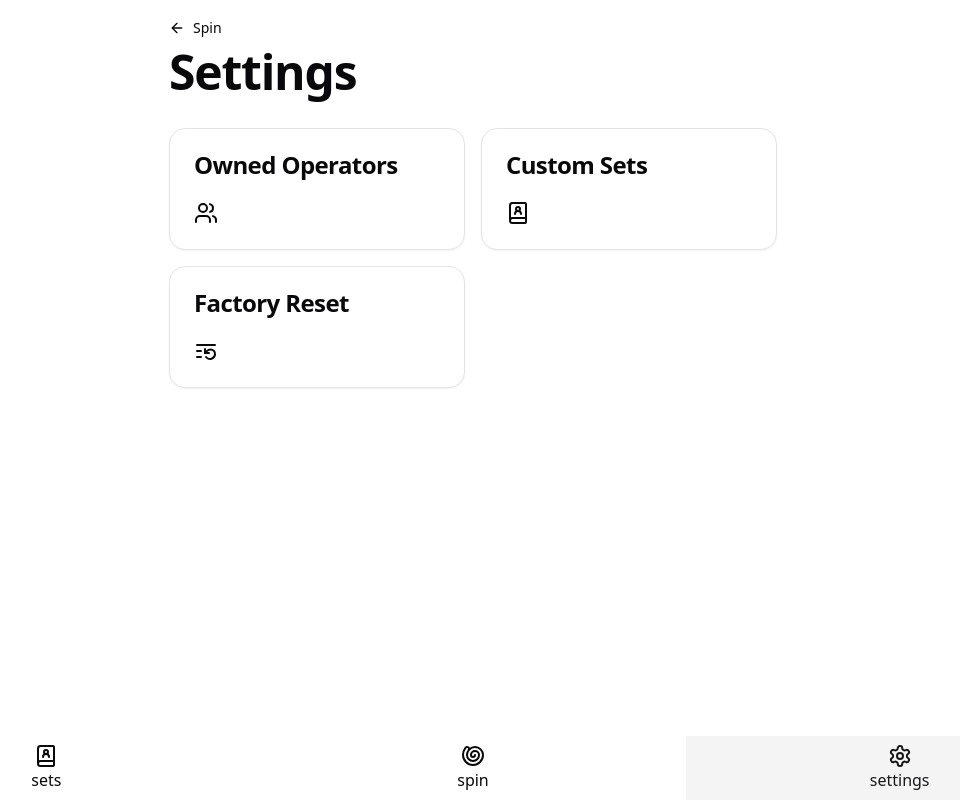
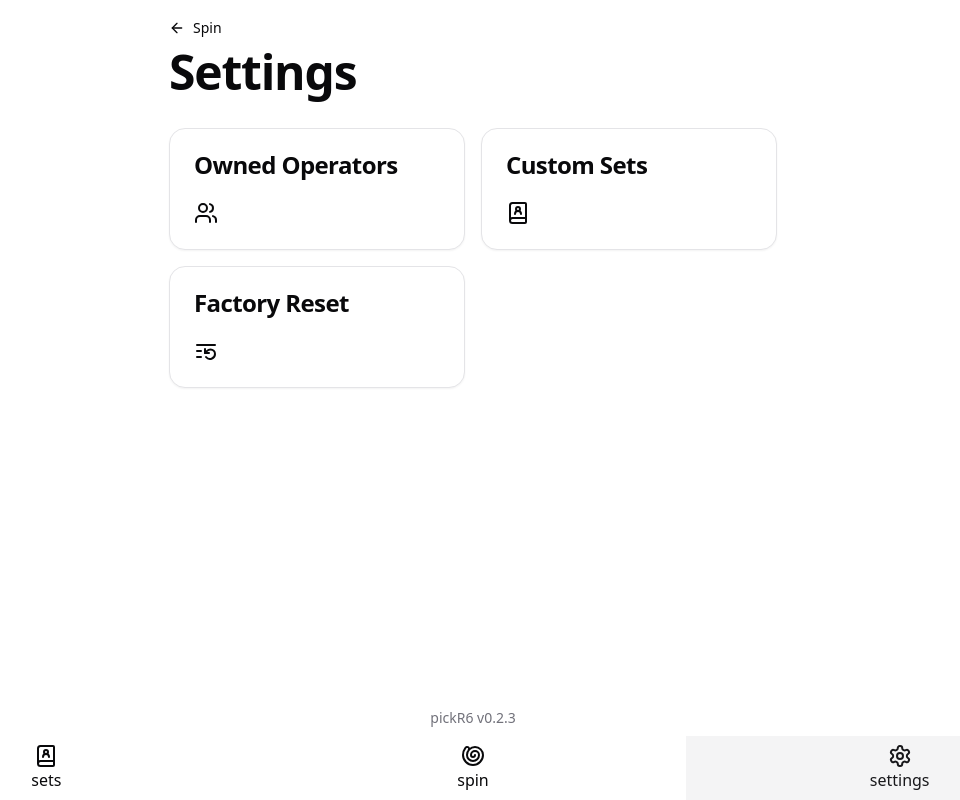
Before and after one commit to Gabagoolers/pickR6, a SvelteKit app in the folder packages/pickr6-svelte/: page /settings in a window 1280 px wide. Shown: the whole page, without its empty margins (167-1127 px from the left). Built offline with nearby package versions, Linux system fonts and the light colour scheme.

Commit message:
feat: display version on settings page (#27)

```diff
--- a/packages/pickr6-svelte/eslint.config.js
+++ b/packages/pickr6-svelte/eslint.config.js
@@ -32,5 +32,10 @@ export default ts.config(
 				parser: ts.parser
 			}
 		}
+	},
+	{
+		rules: {
+			'no-undef': 'off'
+		}
 	}
 );
--- a/packages/pickr6-svelte/package.json
+++ b/packages/pickr6-svelte/package.json
@@ -3,6 +3,7 @@
 	"private": false,
 	"version": "0.2.3",
 	"type": "module",
+	"homepage": "https://github.com/Gabagoolers/pickR6",
 	"scripts": {
 		"dev": "vite dev",
 		"build": "vite build",
--- a/packages/pickr6-svelte/src/app.d.ts
+++ b/packages/pickr6-svelte/src/app.d.ts
@@ -8,6 +8,12 @@ declare global {
 		// interface PageState {}
 		// interface Platform {}
 	}
+
+	declare const PKG: {
+		version: string;
+		homepage?: string;
+		[key: string]: unknown;
+	};
 }
 
 export {};
--- a/packages/pickr6-svelte/src/routes/settings/+page.svelte
+++ b/packages/pickr6-svelte/src/routes/settings/+page.svelte
@@ -26,6 +26,8 @@
 	<title>Settings</title>
 </svelte:head>
 
+<div class="flex h-full flex-grow flex-col justify-between">
+	<div>
 		<header class="flex flex-row justify-between">
 			<Button class="pl-0" variant="ghost" href="/">
 				<ArrowLeft />
@@ -41,3 +43,12 @@
 			{/each}
 			<FactoryReset />
 		</section>
+	</div>
+
+	<footer class="flex flex-row items-center justify-center">
+		<p class="text-sm text-muted-foreground">
+			<a href={PKG.homepage} target="_blank">pickR6</a>
+			<a href={`${PKG.homepage}/releases`} target="_blank">v{PKG.version}</a>
+		</p>
+	</footer>
+</div>
--- a/packages/pickr6-svelte/vite.config.ts
+++ b/packages/pickr6-svelte/vite.config.ts
@@ -1,6 +1,16 @@
 import { sveltekit } from '@sveltejs/kit/vite';
 import { defineConfig } from 'vite';
 
+import { readFileSync } from 'fs';
+import { fileURLToPath } from 'url';
+
+const file = fileURLToPath(new URL('package.json', import.meta.url));
+const json = readFileSync(file, 'utf8');
+const pkg = JSON.parse(json);
+
 export default defineConfig({
-	plugins: [sveltekit()]
+	plugins: [sveltekit()],
+	define: {
+		PKG: pkg
+	}
 });
```
Also changed, not shown: 1 other file (tests, documents, lock files or other folders). Lines whose indentation alone changed are shown as unchanged.
